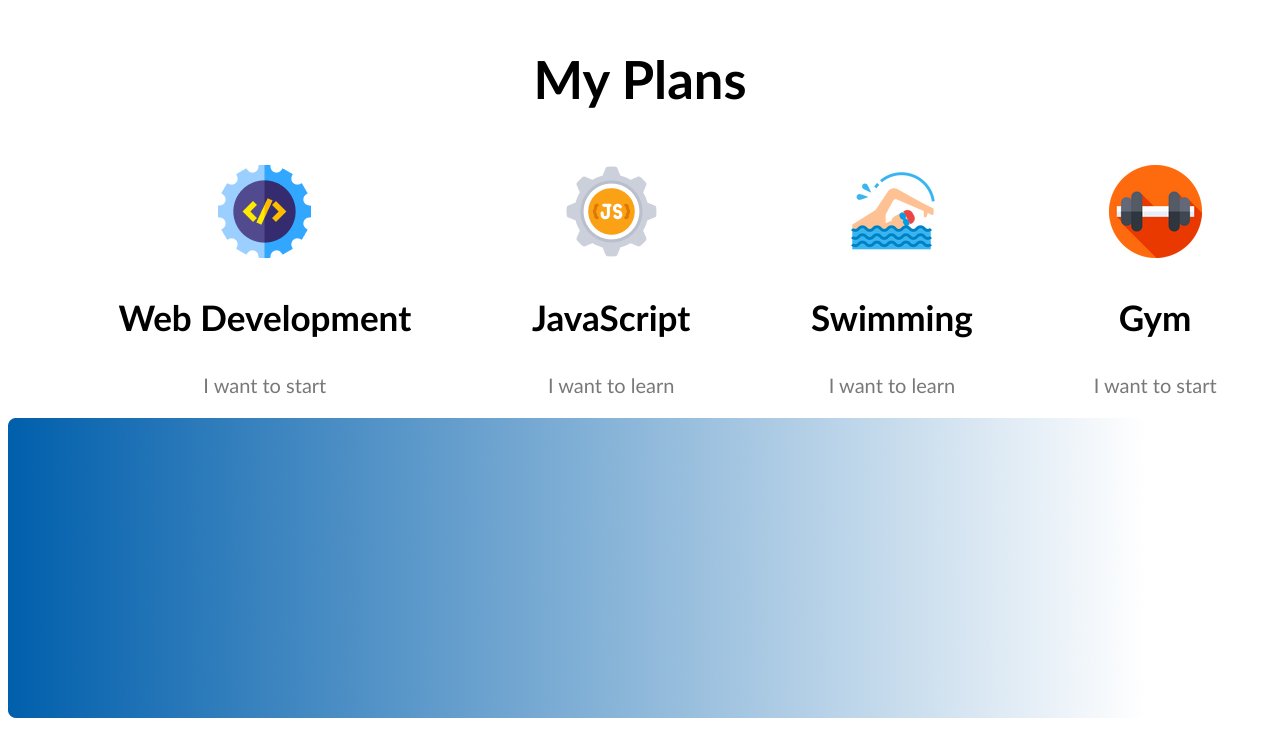
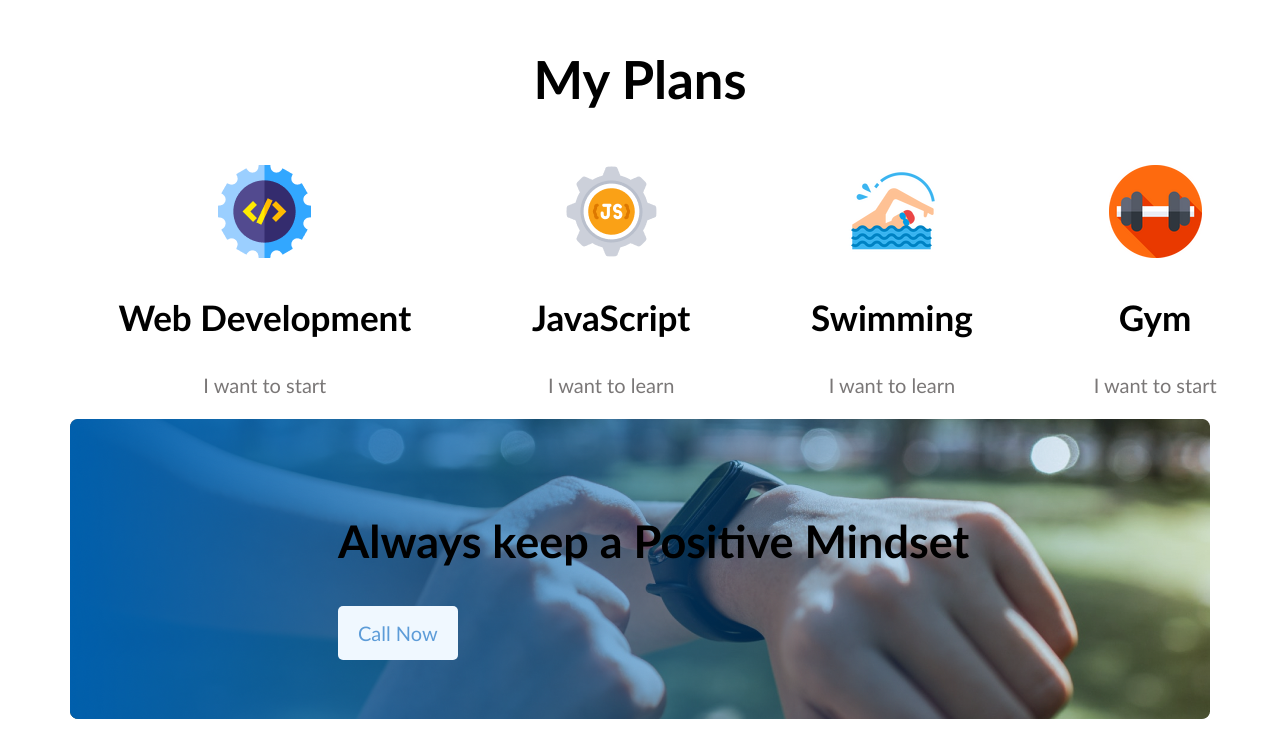
Before and after one commit to wahidgoni17/assignment-1, a plain HTML site: page index.html in a window 1280 px wide. Shown: the part 1881-2610 px from the top of the page. Drawn offline with Linux system fonts and the light colour scheme.

Commit message:
gradient

```diff
--- a/index.html
+++ b/index.html
@@ -45,6 +45,7 @@
           </div>
         </div>
       </section>
+      <!-- plans section -->
       <section class="plans-container">
         <div class="plans-title">
           <h2>My Plans</h2>
@@ -80,8 +81,12 @@
           </div>
         </div>
       </section>
+      <!-- gradient section -->
       <section class="gradient">
-        <img src="/images/gradient1.png" alt="">
+        <div class="gradient-content">
+            <h2 class="gradient-title">Always keep a Positive Mindset</h2>
+            <button class="btn-primary">Call Now</button>
+        </div>
       </section>
     </main>
   </body>
--- a/styles/styles.css
+++ b/styles/styles.css
@@ -54,7 +54,7 @@
 .failure-list{
     color: #6d6565;
 }
-/* plans section */
+/* plans section styles */
 .plans-title{
   text-align: center;
   font-weight: 550;
@@ -78,3 +78,28 @@
   color: #7a7777;
   margin-top: 5px;
 }
+/* gradient section styles */
+.gradient{
+  background: url(../images/gradient1.png), url(../images/watch.png);
+  background-blend-mode: ;
+  background-position: center;
+  background-repeat: no-repeat;
+  text-align: left;
+}
+.gradient-content{
+  padding-top: 60px;
+  padding-bottom: 60px;
+  padding-left: 330px;
+}
+.gradient-title{
+  font-weight: 650;
+  font-size: 45px;
+}
+.gradient-content .btn-primary{
+  border-radius: 5px;
+  border: none;
+  padding: 15px 20px;
+  font-size: 20px;
+  color: rgb(93, 156, 216);
+  background-color: aliceblue;
+}
```
